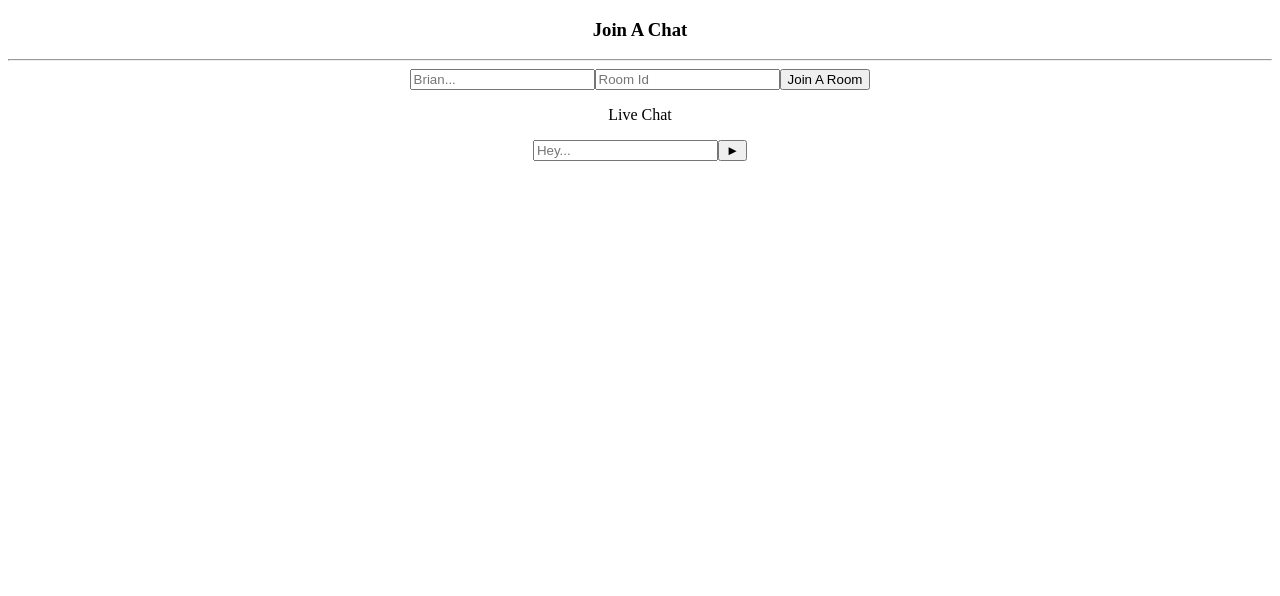
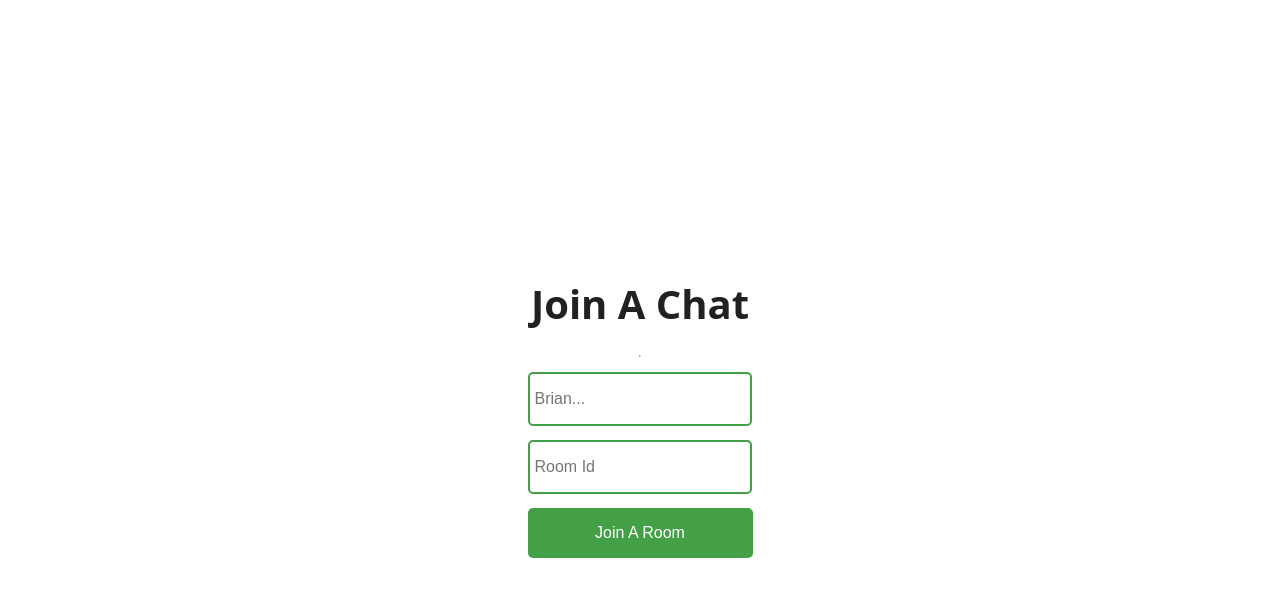
Before and after one commit to briannkhata/chat_react_node_socket, a React (Create React App) app in the folder client/: page / in a window 1280 px wide. Shown: the top 596 px of the page. Built offline with nearby package versions, Linux system fonts and the light colour scheme; no server answers.

Commit message:
toggle join chat window

```diff
--- a/client/src/App.css
+++ b/client/src/App.css
@@ -1,38 +1,191 @@
 .App {
+  width: 100vw;
+  height: 100vh;
+  background: #fff;
+  color: #212121;
+  font-family: "Open Sans", sans-serif;
+  display: grid;
+  place-items: center;
+}
+body {
+  margin: 0%;
+  padding: 0%;
+}
+@import url("https://fonts.googleapis.com/css?family=Open+Sans:300,400,700");
+
+.joinChatContainer {
+  display: flex;
+  flex-direction: column;
   text-align: center;
 }
 
-.App-logo {
-  height: 40vmin;
-  pointer-events: none;
+.joinChatContainer h3 {
+  font-size: 2.5rem;
+  margin-bottom: 1rem;
+}
+.joinChatContainer input {
+  width: 210px;
+  height: 40px;
+  margin: 7px;
+  border: 2px solid #43a047;
+  border-radius: 5px;
+  padding: 5px;
+  font-size: 16px;
 }
 
-@media (prefers-reduced-motion: no-preference) {
-  .App-logo {
-    animation: App-logo-spin infinite 20s linear;
-  }
+.joinChatContainer button {
+  width: 225px;
+  height: 50px;
+  margin: 7px;
+  border: none;
+  border-radius: 5px;
+  padding: 5px;
+  font-size: 16px;
+  background: #43a047;
+  color: #fff;
+  cursor: pointer;
 }
 
-.App-header {
-  background-color: #282c34;
-  min-height: 100vh;
-  display: flex;
-  flex-direction: column;
-  align-items: center;
-  justify-content: center;
-  font-size: calc(10px + 2vmin);
-  color: white;
+.joinChatContainer button:hover {
+  background: #2e7d32;
 }
 
-.App-link {
-  color: #61dafb;
+.chat-window {
+  width: 300px;
+  height: 420px;
 }
 
-@keyframes App-logo-spin {
-  from {
-    transform: rotate(0deg);
-  }
-  to {
-    transform: rotate(360deg);
-  }
+.chat-window p {
+  margin: 0;
 }
+.chat-window .chat-header {
+  height: 45px;
+  border-radius: 6px;
+  background: #263238;
+  position: relative;
+  cursor: pointer;
+}
+.chat-window .chat-header p {
+  display: block;
+  padding: 0 1em 0 2em;
+  color: #fff;
+  font-weight: 700;
+  line-height: 45px;
+}
+
+.chat-window .chat-body {
+  height: calc(450px - (45px + 70px));
+  border: 1px solid #263238;
+  background: #fff;
+
+  position: relative;
+}
+.chat-window .chat-body .message-container {
+  width: 100%;
+  height: 100%;
+  overflow-y: scroll;
+  overflow-x: hidden;
+}
+
+.chat-window .chat-body .message-container::-webkit-scrollbar {
+  display: none;
+}
+.chat-window .chat-body .message {
+  height: auto;
+  padding: 10px;
+  display: flex;
+}
+
+.chat-window .chat-body .message .message-content {
+  width: auto;
+  height: auto;
+  min-height: 40px;
+  max-width: 120px;
+  background-color: #43a047;
+  border-radius: 5px;
+  color: white;
+  display: flex;
+  align-items: center;
+  margin-right: 5px;
+  margin-left: 5px;
+  padding-right: 5px;
+  padding-left: 5px;
+  overflow-wrap: break-word;
+  word-break: break-word;
+}
+
+#you {
+  justify-content: flex-start;
+}
+
+#you .message-content {
+  justify-content: flex-start;
+}
+
+#you .message-meta {
+  justify-content: flex-start;
+  margin-left: 5px;
+}
+
+#other {
+  justify-content: flex-end;
+}
+
+#other .message-content {
+  justify-content: flex-end;
+  background-color: cornflowerblue;
+}
+
+#other .message-meta {
+  justify-content: flex-end;
+  margin-right: 5px;
+}
+
+.message-meta #author {
+  margin-left: 10px;
+  font-weight: bold;
+}
+
+.chat-window .chat-body .message .message-meta {
+  display: flex;
+  font-size: 12px;
+}
+
+.chat-window .chat-footer {
+  height: 40px;
+  border: 1px solid #263238;
+  border-top: none;
+  display: flex;
+}
+
+.chat-window .chat-footer input {
+  height: 100%;
+  flex: 85%;
+  border: 0;
+  padding: 0 0.7em;
+  font-size: 1em;
+  border-right: 1px dotted #607d8b;
+
+  outline: none;
+  font-family: "Open Sans", sans-serif;
+}
+
+.chat-window .chat-footer button {
+  border: 0;
+  display: grid;
+  place-items: center;
+  cursor: pointer;
+  flex: 15%;
+  height: 100%;
+  background: transparent;
+  outline: none;
+  font-size: 25px;
+  color: lightgray;
+}
+
+.chat-window .chat-footer button:hover {
+  color: #43a047;
+}
+.hide {
+  opacity: 0 !important;
+}
--- a/client/src/App.js
+++ b/client/src/App.js
@@ -8,15 +8,19 @@
 function App() {
   const [username, setUsername] = useState("");
   const [room, setRoom] = useState("");
+  const [showChat, setShowChat] = useState(false);
 
   const joinRoom = () => {
-    if(username !=="" && room !==""){
-      socket.emit("join_room",room)
+    if (username !== "" && room !== "") {
+      socket.emit("join_room", room);
+      setShowChat(true);
     }
   };
 
   return (
     <div className="App">
+      {!showChat ? (
+        <div className="joinChatContainer">
           <h3>Join A Chat</h3>
           <hr />
           <input
@@ -34,7 +38,10 @@
             }}
           />
           <button onClick={joinRoom}> Join A Room</button>
-      <Chat socket={socket} username={username} room={room}/>
+        </div>
+      ) : (
+        <Chat socket={socket} username={username} room={room} />
+      )}
     </div>
   );
 }
--- a/client/src/Chat.js
+++ b/client/src/Chat.js
@@ -27,7 +27,7 @@
   }, [socket]);
 
   return (
-    <div>
+    <div className="chat-window">
       <div className="chat-header">
         <p>Live Chat</p>
       </div>
```
Lines whose indentation alone changed are shown as unchanged.
